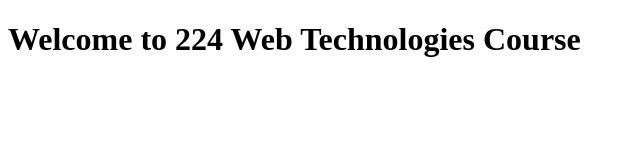
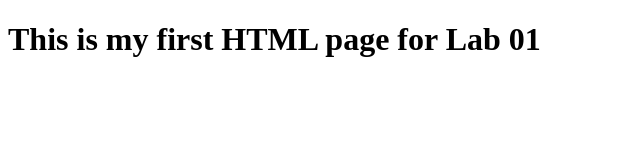
Before and after one commit to M-Bilal-Khalil/Web-Tasks, a plain HTML site: page index.html in a window 1280 px wide. Shown: the whole page, without its empty margins (0-640 px from the left). Drawn offline with Linux system fonts and the light colour scheme.

```diff
--- a/index.html
+++ b/index.html
@@ -6,6 +6,6 @@
     <title>Web Technologies</title>
 </head>
 <body>
-    <h1>Welcome to 224 Web Technologies Course</h1>
+    <h1>This is my first HTML page for Lab 01</h1>
 </body>
 </html>
```
